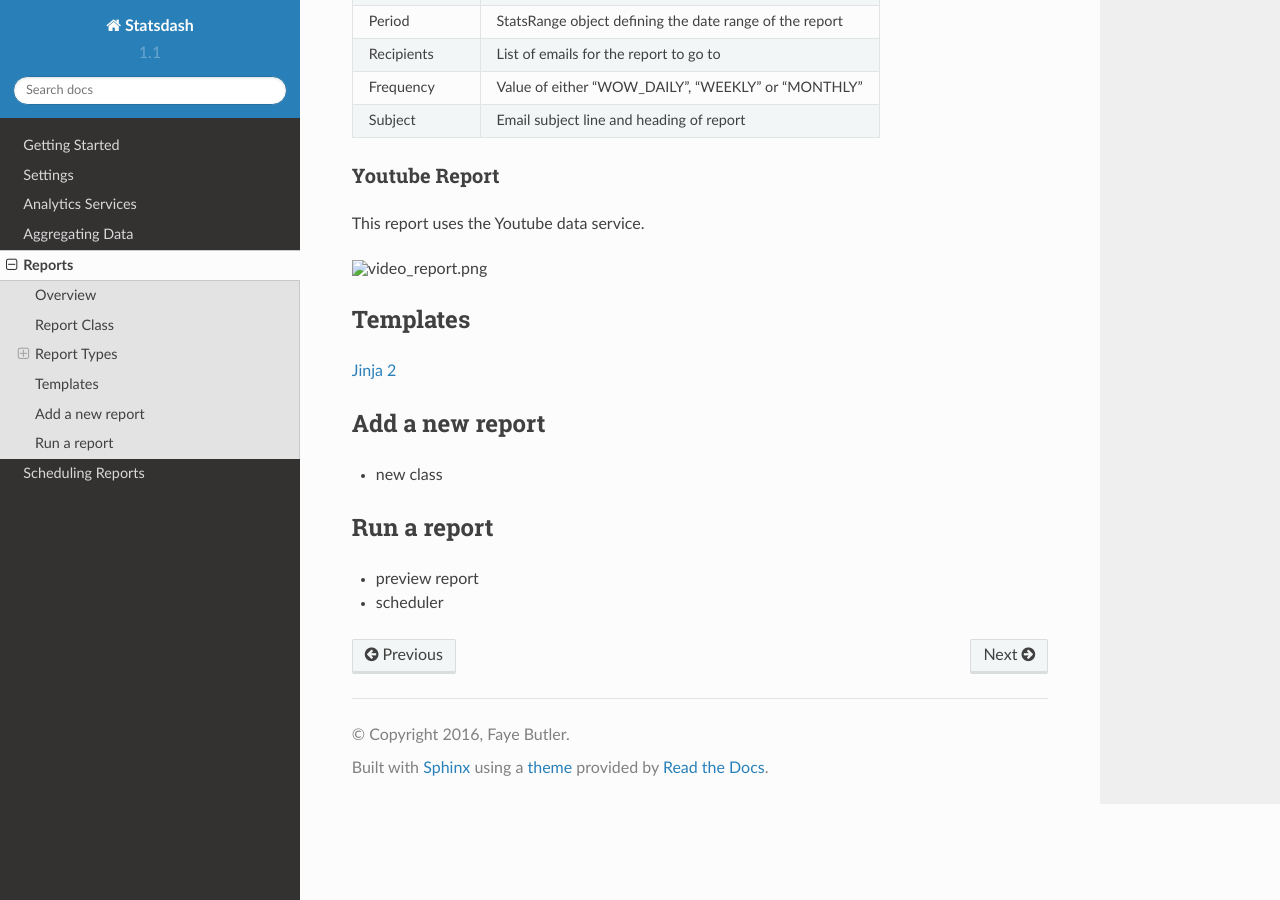
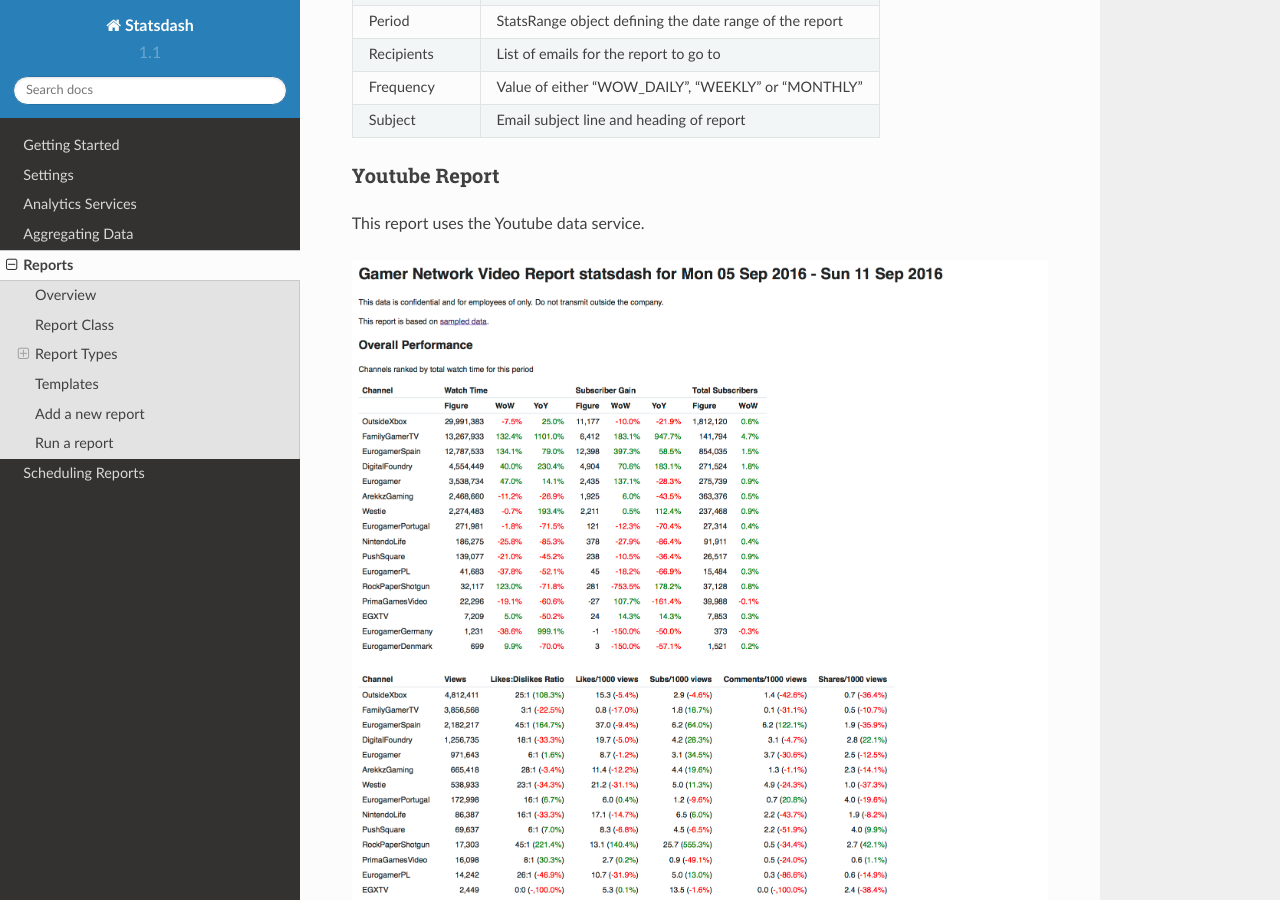
Before and after one commit to gamernetwork/gastatsdash, a Sphinx documentation site: the page built from docs/reports.rst, in a window 1280 px wide and 900 px high, scrolled down 972 px. Built offline with Sphinx 7.4.7 and the Read the Docs theme 2.0.0, drawn with Linux system fonts in a browser that asks for light colours.

Commit message:
testing img

```diff
--- a/docs/reports.rst
+++ b/docs/reports.rst
@@ -45,7 +45,7 @@
 
 This report uses the Youtube data service.
 
-.. image:: video_report.png
+.. image:: _static/ video_report.png
 
 Templates
 --------
```
